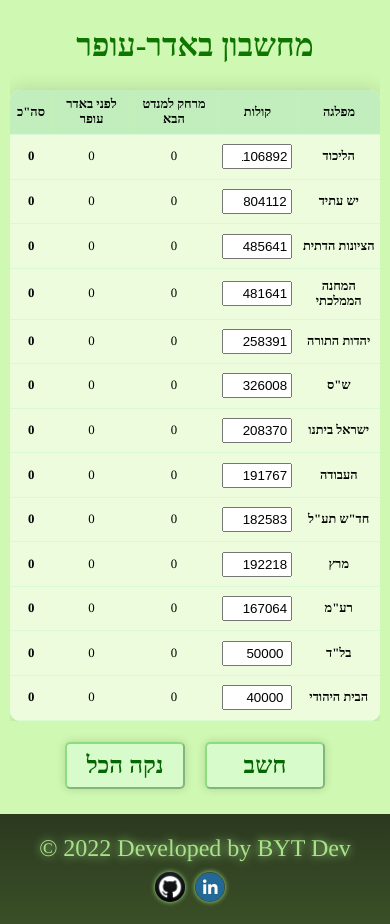
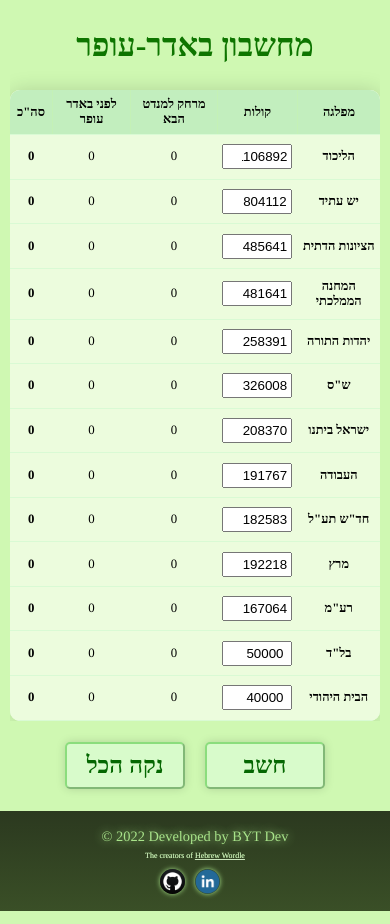
Before and after one commit to bytdev2022/bader-ofer-calculator, a React (Create React App) app: page / in a window 390 px wide. Built offline with nearby package versions, Linux system fonts and the light colour scheme; a web font is replaced by a local one.

Commit message:
footer css media

```diff
--- a/src/App.css
+++ b/src/App.css
@@ -65,7 +65,7 @@
   padding: 5px;
   background: linear-gradient(rgba(33, 45, 22, 0.94), rgba(56, 77, 37, 0.99)) ;
   margin-top: 10px;
-  height: 100px;
+  height: 120px;
   color: #a8e38a;
   font-family: 'Tinos', serif;
   font-size: 1.5em;
@@ -98,14 +98,34 @@
   color: #f1f6ed;
 }
 
+p {
+  font-size: 0.75em;
+  display: inline;
+  text-shadow: 0 0 0 #a8e38a;
+  color: #cae5bc;
+}
+
+#wordle-link{
+  color: #cae5bc;
+  text-decoration: none;
+  text-shadow: 0 0 0 #a8e38a;
+  transition: all 700ms;
+
+}
+#wordle-link:hover{
+  color: #f3fcf3;
+  text-decoration: underline;
+  text-shadow: 0 0 15px #a8e38a;
+
+}
 
 #links{
   display: flex;
   justify-content: center;
 }
 
-a {
-  margin-right: 10px;
+.images {
+  margin-right: 15px;
   margin-top: 10px;
   cursor: pointer;
 }
@@ -214,8 +234,65 @@
     font-family: 'Bona Nova', serif;
     color: #45b235;
     font-size: 1.5em;
+  }
 
+  footer {
+    text-align: center;
+    align-items: center;
+    display: flex;
+    justify-content: center;
+    padding: 5px;
+    background: linear-gradient(rgba(33, 45, 22, 0.94), rgba(56, 77, 37, 0.99)) ;
+    margin-top: 7px;
+    height: 90px;
+    color: #a8e38a;
+    font-family: 'Tinos', serif;
+    font-size: 0.9em;
   }
+
+  p {
+    font-size: 0.55em;
+    display: inline;
+    text-shadow: 0 0 0 #a8e38a;
+    color: #cae5bc;
+  }
+
+  #wordle-link{
+    color: #cae5bc;
+    text-decoration: underline;
+    text-shadow: 0 0 0 #a8e38a;
+    transition: all 700ms;
+  }
+
+  #wordle-link:hover{
+    color: #f3fcf3;
+    text-shadow: 0 0 15px #a8e38a;
+  }
+
+  #links{
+    display: flex;
+    justify-content: center;
+  }
+
+  .images {
+    margin-right: 10px;
+    margin-top: 7px;
+    cursor: pointer;
+  }
+
+  img{
+    display: block;
+    height: 25px;
+    width: 25px;
+    border-radius: 50%;
+    box-shadow: 0 0 5px #a8e38a;
+    transition: all 700ms;
+  }
+
+  img:hover{
+    box-shadow: 0 0 15px #a8e38a;
+  }
+
 }
 
 @keyframes App-logo-spin {
--- a/src/App.js
+++ b/src/App.js
@@ -417,13 +417,13 @@
                 <div id={"footer"}>
                     <footer>
                         <div style={{textShadow: "0 0 10px #a8e38a"}}>
-                            © 2022 Developed by BYT Dev
+                            © 2022 Developed by BYT Dev <br/><p>The creators of <a id={"wordle-link"} href={"https://hebrewordle.netlify.app/"} rel={"noreferrer noopener"} target={"_blank"}> Hebrew Wordle</a></p>
                             <div id={"links"}>
-                                <a rel={"noreferrer noopener"} target={"_blank"}
+                                <a className={"images"} rel={"noreferrer noopener"} target={"_blank"}
                                    href={"https://github.com/bytdev2022/bader-ofer-calculator"}>
                                     <img src={gitImage} alt={"git"}/>
                                 </a>
-                                <a rel={"noreferrer noopener"} target={"_blank"}
+                                <a className={"images"} rel={"noreferrer noopener"} target={"_blank"}
                                    href={"https://www.linkedin.com/in/yitzhak-amsalem/"}>
                                     <img
                                         src={linkedinImage} alt={"linkedin"}/>
```
